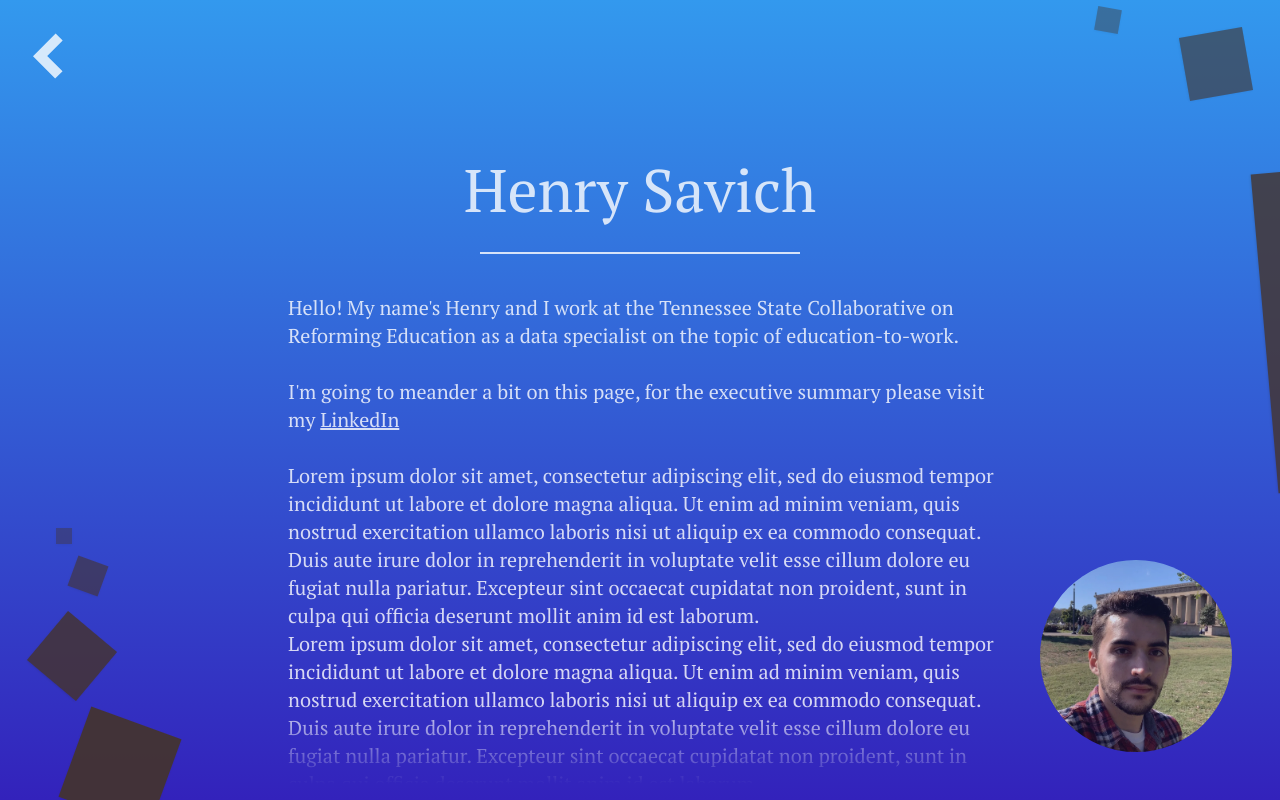
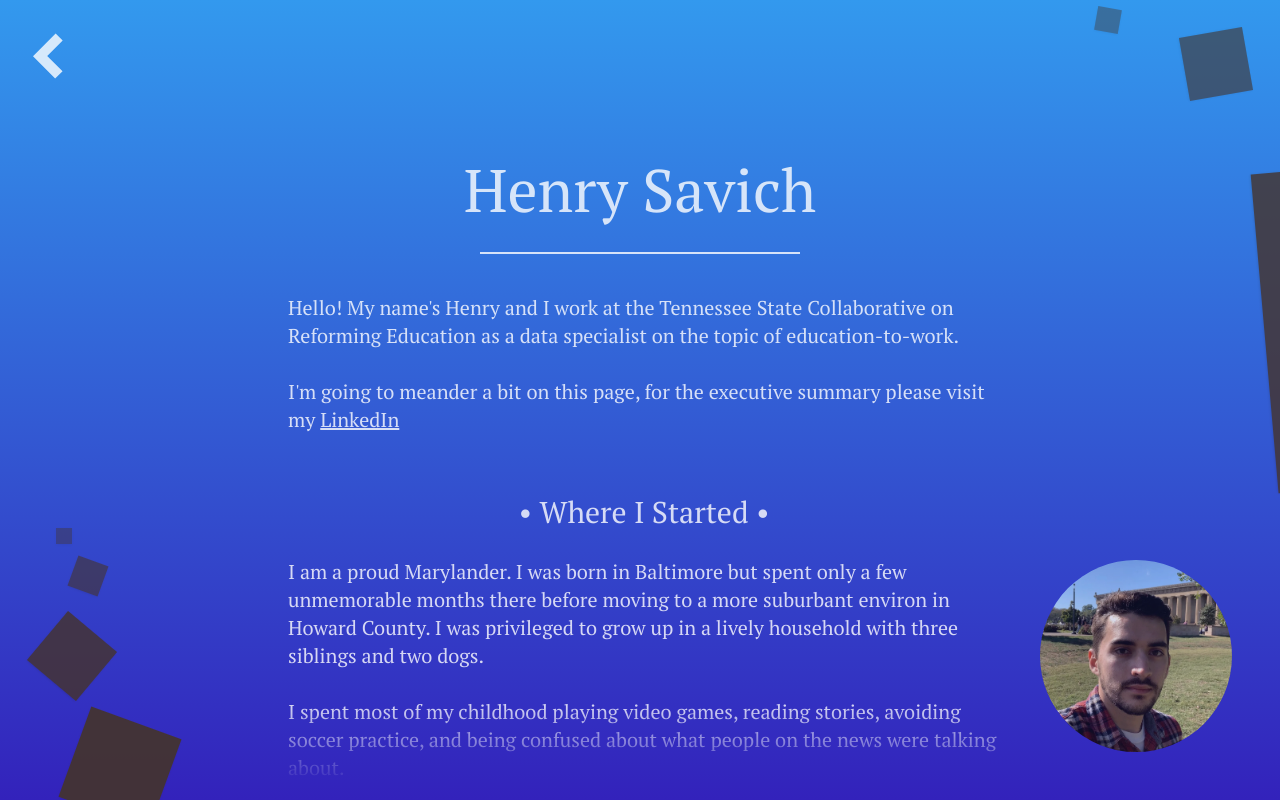
Before and after one commit to HSavich/henrysavich-website, a website: page src/about-me.html in a window 1280 px wide. Drawn offline with nearby package versions, Linux system fonts and the light colour scheme; files that its build step writes are made by us from their sources.

Commit message:
Added beginning of autobio in about me

```diff
--- a/src/about-me.html
+++ b/src/about-me.html
@@ -35,14 +35,17 @@
         <p>
           I'm going to meander a bit on this page, for the executive summary please visit my <a class = "underline" href="https://www.linkedin.com/in/henry-savich-45940621b/">LinkedIn</a>
         </p><br/>
+        <div class = "text-center text-3xl mt-8">• Where I Started •</div><br/>
         <p>
-          Lorem ipsum dolor sit amet, consectetur adipiscing elit, sed do
-          eiusmod tempor incididunt ut labore et dolore magna aliqua. Ut enim ad
-          minim veniam, quis nostrud exercitation ullamco laboris nisi ut
-          aliquip ex ea commodo consequat. Duis aute irure dolor in
-          reprehenderit in voluptate velit esse cillum dolore eu fugiat nulla
-          pariatur. Excepteur sint occaecat cupidatat non proident, sunt in
-          culpa qui officia deserunt mollit anim id est laborum.
+          I am a proud Marylander. I was born in Baltimore but spent only a
+          few unmemorable months there before moving to a more suburbant
+          environ in Howard County. I was privileged to grow up in a lively
+           household with three siblings and two dogs.
+        </p><br/>
+        <p>
+          I spent most of my childhood playing video games, reading stories,
+          avoiding soccer practice, and being confused about what people on the
+          news were talking about.
         </p>
         <p>
           Lorem ipsum dolor sit amet, consectetur adipiscing elit, sed do
```
